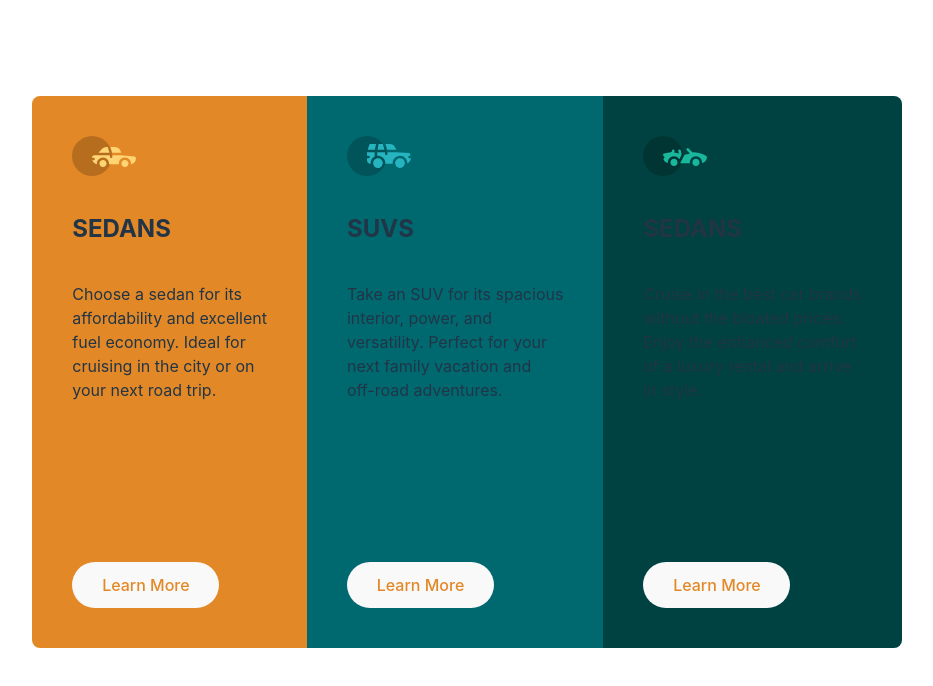
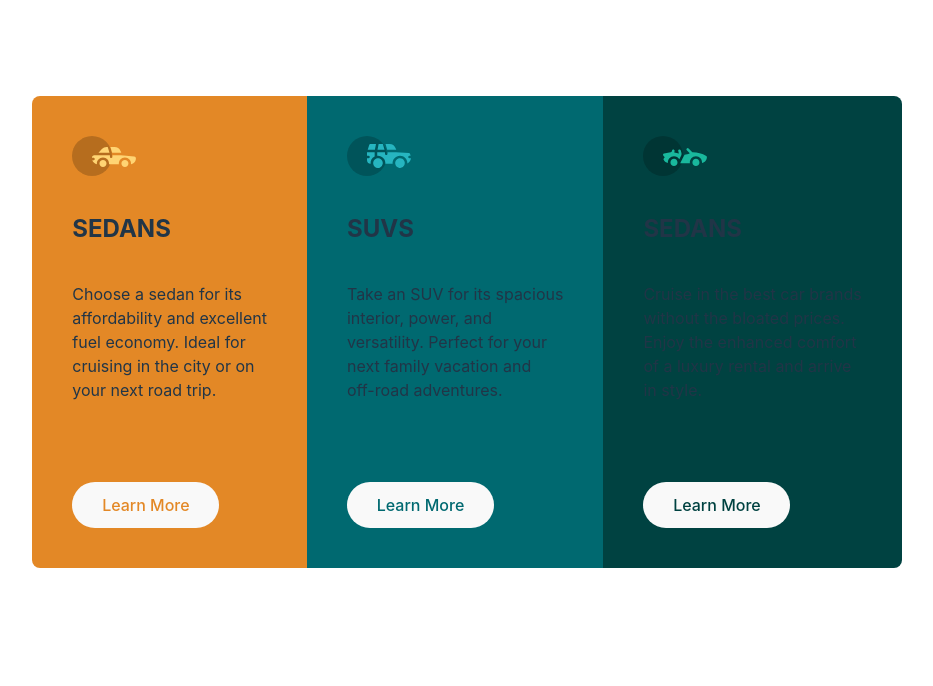
Before and after one commit to AskTiba/Card-Component, a React (Vite) app: page / in a window 1280 px wide. Shown: the top 686 px of the page, without its empty margins (173-1106 px from the left). Built offline with nearby package versions, Linux system fonts and the light colour scheme.

Commit message:
Update App.jsx

```diff
--- a/src/App.jsx
+++ b/src/App.jsx
@@ -5,36 +5,42 @@ import luxury from "./assets/images/icon-luxury.svg";
 const App = () => {
   return (
     <article className="">
-      <main className="flex justify-center">
-        <section className="flex-col p-10 mt-24 rounded-l-lg bg-bright-orange ">
+      <main className="flex justify-center mt-24 phone">
+        <section className="flex-col p-10 rounded-l-lg radius bg-bright-orange ">
           <img src={sedan} alt="" className="" />
           <h1 className="my-10 text-[24px] font-[700]">SEDANS</h1>
-          <p className="mb-20">
+          <p className="">
             Choose a sedan for its <br /> affordability and excellent
             <br /> fuel economy. Ideal for <br /> cruising in the city or on
             <br /> your next road trip.
           </p>
-          <button className="text-bright-orange">Learn More</button>
+          <button className="hover:bg-bright-orange text-bright-orange">
+            Learn More
+          </button>
         </section>
-        <section className="flex-col p-10 mt-24 bg-dark-cyan">
+        <section className="flex-col p-10 bg-dark-cyan">
           <img src={suv} alt="" className="" />
           <h1 className="my-10 text-[24px] font-[700]">SUVS</h1>
-          <p className="mb-20">
+          <p className="">
             Take an SUV for its spacious <br /> interior, power, and <br />{" "}
             versatility. Perfect for your <br /> next family vacation and <br />{" "}
             off-road adventures.
           </p>
-          <button className="text-bright-orange">Learn More</button>
+          <button className="hover:bg-dark-cyan text-dark-cyan">
+            Learn More
+          </button>
         </section>
-        <section className="flex-col p-10 mt-24 rounded-r-lg bg-very-dark-cyan ">
+        <section className="flex-col p-10 rounded-r-lg bg-very-dark-cyan radius">
           <img src={luxury} alt="" className="" />
           <h1 className="my-10 text-[24px] font-[700]">SEDANS</h1>
-          <p className="mb-20">
+          <p className="">
             Cruise in the best car brands <br /> without the bloated prices.{" "}
             <br /> Enjoy the enhanced comfort <br /> of a luxury rental and
             arrive <br /> in style.
           </p>
-          <button className="text-bright-orange">Learn More</button>
+          <button className="hover:bg-very-dark-cyan text-very-dark-cyan ">
+            Learn More
+          </button>
         </section>
       </main>
     </article>
```
